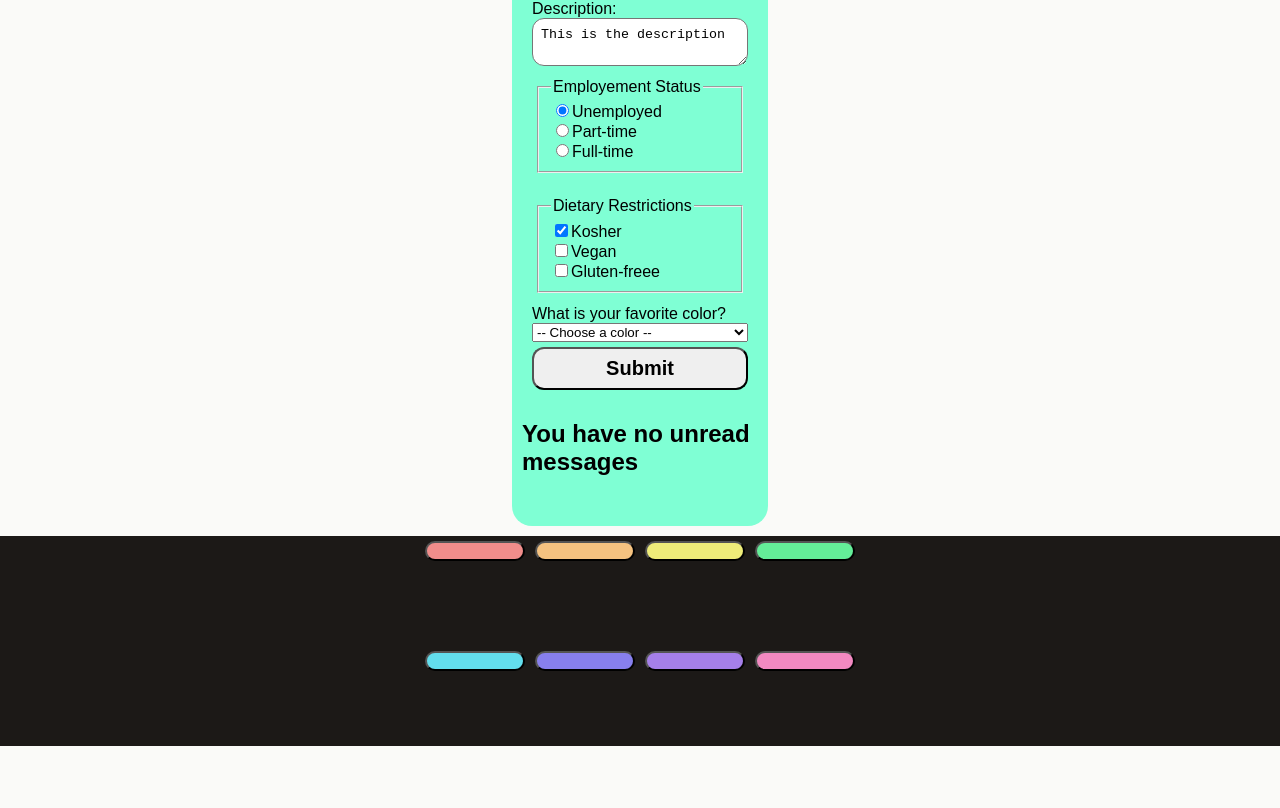
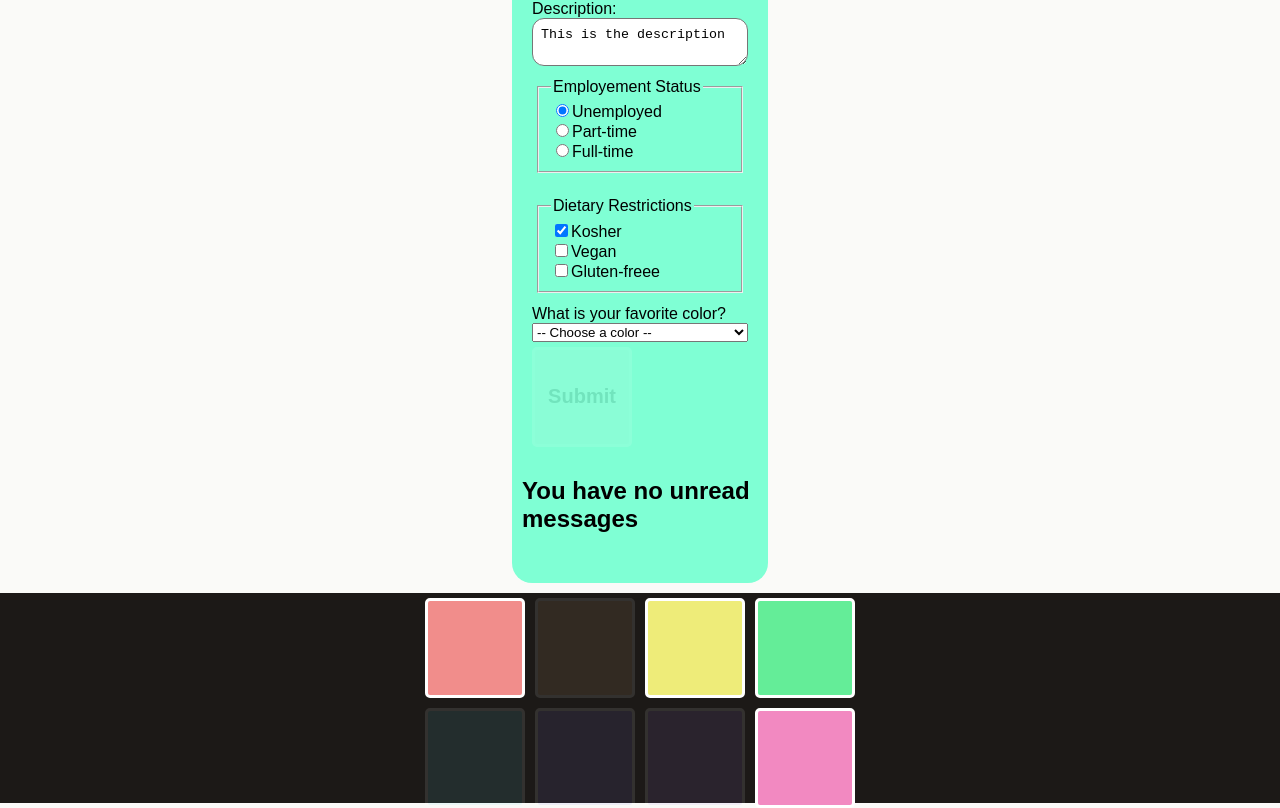
Before and after one commit to get-aakash/makeYourOwnReciepe, a React (Vite) app: page / in a window 1280 px wide. Shown: the part 1770-2578 px from the top of the page. Before the commit the page ends 2516 px from the top, so only its background shows below. Built offline with nearby package versions, Linux system fonts and the light colour scheme.

Commit message:
sound pads

```diff
--- a/src/App.css
+++ b/src/App.css
@@ -227,3 +227,16 @@ fieldset{
     align-items: center;
     background-color: #1C1917;
 }
+
+button {
+    height: 100px;
+    width: 100px;
+    border: 3px solid white;
+    border-radius: 5px;
+    cursor: pointer;
+    opacity: 0.1;
+}
+
+button.on {
+    opacity: 1;
+}
--- a/src/components/MyPad.jsx
+++ b/src/components/MyPad.jsx
@@ -1,10 +1,16 @@
 import React from 'react'
 
-const MyPad = ({item}) => {
-    console.log(item)
+const MyPad = ({item, on}) => {
+    const [toggleOn, setToggleOn] = React.useState(on)
+
+    function handleButtonClick(){
+        setToggleOn(prevData=>!prevData)
+        console.log(toggleOn)
+    }
+
   return (
     <div>
-        <button style={{backgroundColor:item}} ></button>
+        <button onClick={handleButtonClick} style={{backgroundColor:item}} className={toggleOn? "on":""} ></button>
 
     </div>
   )
--- a/src/components/SoundPad.jsx
+++ b/src/components/SoundPad.jsx
@@ -10,9 +10,8 @@ const SoundPad = ({ darkMode }) => {
         <div className='pad-main'>
             <div className="pad-container">
                 {sound.map((item) => {
-                    console.log(item.color)
                     return (
-                        <MyPad item={item.color} />
+                        <MyPad item={item.color} on={item.on} />
                     )
                 })}
 
```
